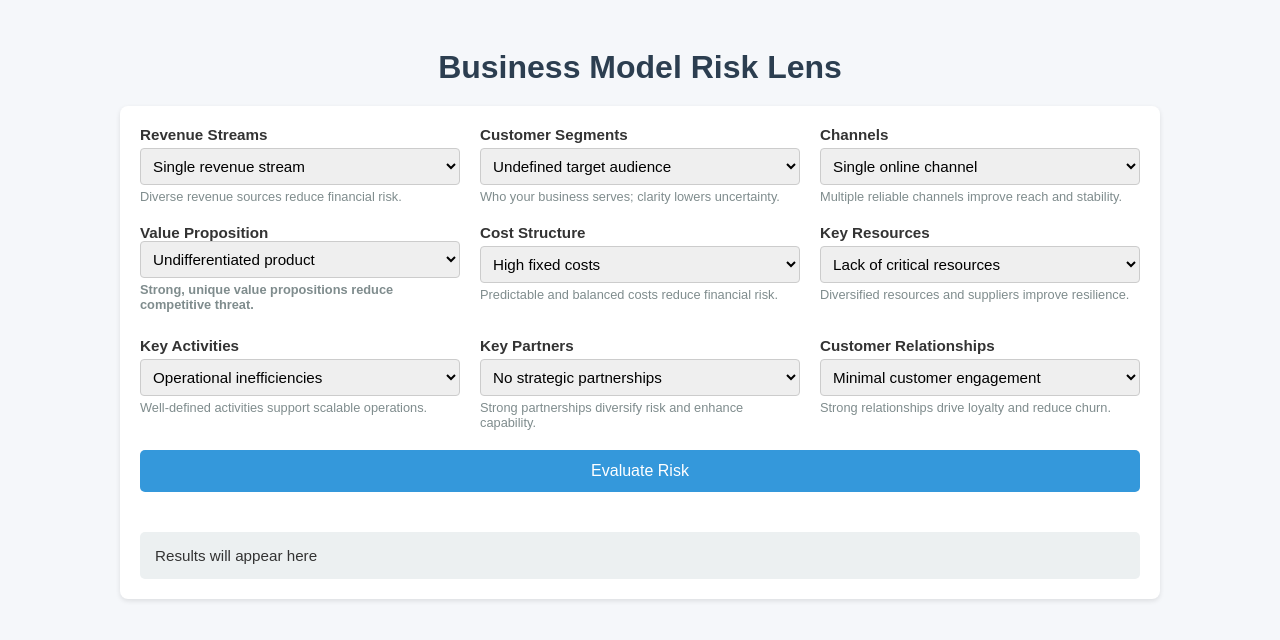
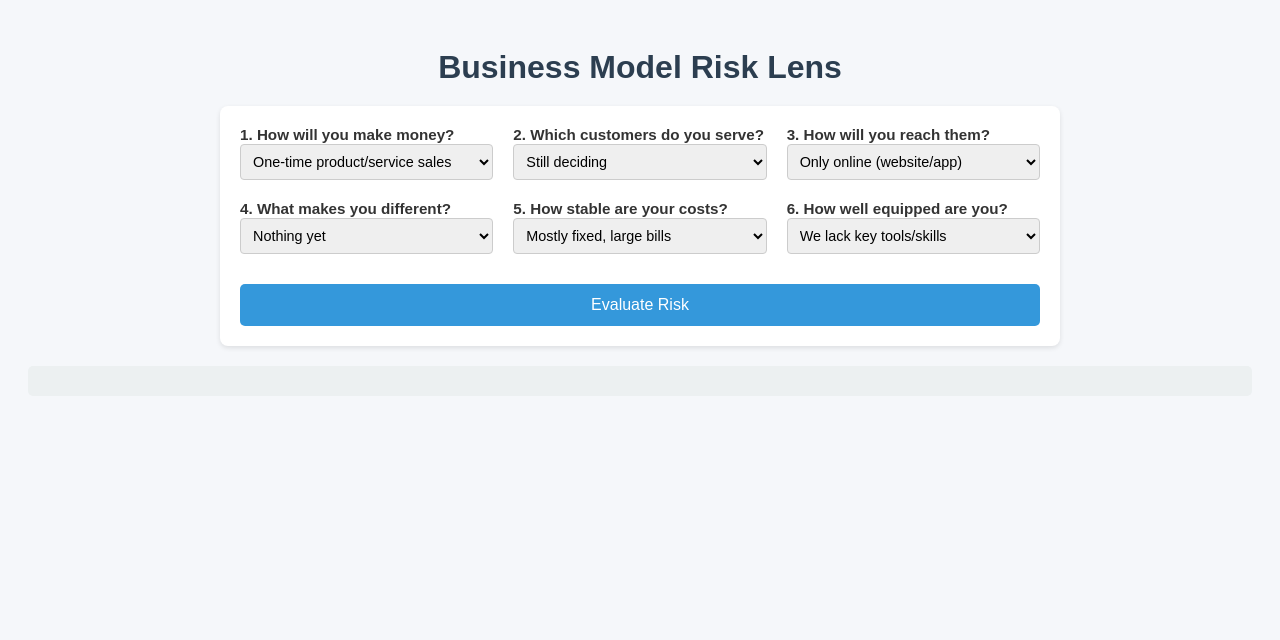
Before and after one commit to x22506026/BMRL-Risk-Assessment-Engine, a Flask app: page / in a window 1280 px wide. Shown: the top 640 px of the page. Run offline with Flask 3, Linux system fonts and the light colour scheme.

Commit message:
Remove rules.json and update .gitignore

```diff
--- a/app.py
+++ b/app.py
@@ -1,70 +1,62 @@
 from flask import Flask, request, jsonify, render_template
-import json
+import csv
 
-#start the flask app
 app = Flask(__name__)
 
-#load rules from JSON when the app starts
-with open('rules.json', encoding='utf-8') as f:
-    RULES = json.load(f)
+# Load rules from CSV at startup
+RULES = []
+with open('rules.csv', newline='', encoding='utf-8') as f:
+    reader = csv.DictReader(f)
+    for row in reader:
+        # Convert weight to int
+        row['weight'] = int(row['weight'])
+        RULES.append(row)
 
-#evaluate a single section of the BMC against all rules
-def evaluate_section(input_text):
-    score = 0
-    recs = []
+def evaluate_section(section, input_text):
+    """
+    Look up the exact row in RULES matching section + option.
+    Returns (weight_0_to_5, [recommendation]).
+    """
     for r in RULES:
-        if eval(r['condition'], {}, {'input_text': input_text}):
-            score += r['weight']
-            recs.append(r['recommendation'])
-    #normalize to 0–10, round to .5 steps, force minimum of 1 and max of 10
-    max_score = len(RULES) * max(r['weight'] for r in RULES)
-    normalized = round(((score / max_score) * 10) * 2) / 2
-    normalized = max(1, min(normalized, 10))
+        if r['section'] == section and r['option'] == input_text:
+            return min(r['weight'], 5), [r['recommendation']]
+    # If no rule found, return zero risk
+    return 0, []
 
-    #assign risk category based on the score
-    if normalized < 3.5:
-        risk_level = "Low Risk"
-    elif 3.5 <= normalized < 7:
-        risk_level = "Medium Risk"
-    else:
-        risk_level = "High Risk"
-
-    return normalized, risk_level, recs
-
-#route for the homepage, shows input form
-@app.route('/', methods=['GET'])
+@app.route('/')
 def home():
     return render_template('index.html')
 
-#route to handle evaluation requests
 @app.route('/evaluate', methods=['POST'])
 def evaluate():
     data = request.get_json()
-    result = {'scores': {}, 'risk_levels': {}, 'recommendations': {}, 'total_risk': 0, 'overall_level': ""}
-    total = 0
+    total_raw = 0
+    section_recs = {}
 
-    for section, text in data.items():
-        sc, level, recs = evaluate_section(text)
-        result['scores'][section] = sc
-        result['risk_levels'][section] = level
-        result['recommendations'][section] = recs
-        total += sc
+    # Sum weights from CSV for each answer
+    for section, answer in data.items():
+        w, recs = evaluate_section(section, answer)
+        total_raw += w
+        section_recs[section] = recs
 
-    avg_score = round(total / len(data), 1)
-    avg_score = max(1, min(avg_score, 10))  #keep in 1–10 range
+    # Average out of 5, rounded to whole
+    avg = round(total_raw / len(data))
+    avg = max(1, min(5, avg))
 
-    if avg_score < 3.5:
-        overall_level = "Overall: Low Risk – your business model looks healthy."
-    elif 3.5 <= avg_score < 7:
-        overall_level = "Overall: Medium Risk – some areas may need attention."
-    else:
-        overall_level = "Overall: High Risk – significant risks detected."
+    # Map to label
+    labels = {
+        1: "No/Very Low Risk",
+        2: "Low Risk",
+        3: "Moderate Risk",
+        4: "Risky",
+        5: "High Risk"
+    }
 
-    result['total_risk'] = avg_score
-    result['overall_level'] = overall_level
+    return jsonify({
+        "score": avg,
+        "label": labels[avg],
+        "recommendations": section_recs
+    })
 
-    return jsonify(result)
-
-#start the flask development server
 if __name__ == '__main__':
     app.run(debug=True)
--- a/templates/index.html
+++ b/templates/index.html
@@ -4,69 +4,36 @@
   <meta charset="UTF-8">
   <title>Business Model Risk Lens</title>
   <style>
-    /* Base styles */
-    body {
-      font-family: Arial, sans-serif;
-      background-color: #f5f7fa;
-      padding: 20px;
-      color: #333;
+    body { font-family: Arial, sans-serif; background: #f5f7fa; padding: 20px; color: #333; }
+    h1 { text-align: center; color: #2c3e50; margin-bottom: 20px; }
+    form {
+      max-width: 800px; margin: 0 auto; display: grid;
+      grid-template-columns: repeat(auto-fit, minmax(250px, 1fr));
+      gap: 20px; background: #fff; padding: 20px;
+      border-radius: 8px; box-shadow: 0 2px 5px rgba(0,0,0,0.1);
     }
-    h1 {
-      text-align: center;
-      color: #2c3e50;
-      margin-bottom: 20px;
+    label { font-weight: bold; margin-bottom: 5px; font-size: 0.95rem; }
+    select {
+      width: 100%; padding: 8px; border-radius: 4px;
+      border: 1px solid #ccc; font-size: 0.9rem;
     }
-    form {
-      max-width: 1000px;
-      margin: 0 auto;
-      display: grid;
-      grid-template-columns: repeat(auto-fit, minmax(300px, 1fr));
-      gap: 20px;
-      background: #fff;
-      padding: 20px;
-      border-radius: 8px;
-      box-shadow: 0 2px 5px rgba(0,0,0,0.1);
+    .hint { font-size: 0.8rem; color: #7f8c8d; margin-top: 4px; }
+    button {
+      grid-column: 1 / -1; padding: 12px; background: #3498db;
+      color: #fff; border: none; border-radius: 5px;
+      cursor: pointer; font-size: 1rem; margin-top: 10px;
     }
-    label {
-      display: block;
-      font-weight: bold;
-      margin-bottom: 5px;
-      font-size: 0.95rem;
+    button:hover { background: #2980b9; }
+    #output { grid-column: 1 / -1; background: #ecf0f1;
+      padding: 15px; border-radius: 5px; margin-top: 20px;
     }
-    select {
-      width: 100%;
-      padding: 8px;
-      border-radius: 4px;
-      border: 1px solid #ccc;
-      font-size: 0.95rem;
+    .rec-card {
+      background: #fff; border-left: 4px solid #3498db;
+      padding: 10px; margin: 10px 0; border-radius: 4px;
+      box-shadow: 0 1px 3px rgba(0,0,0,0.1);
     }
-    .hint {
-      font-size: 0.8rem;
-      color: #7f8c8d;
-      margin-top: 4px;
-    }
-    button {
-      grid-column: 1 / -1;
-      padding: 12px;
-      background-color: #3498db;
-      color: #fff;
-      border: none;
-      border-radius: 5px;
-      cursor: pointer;
-      font-size: 1rem;
-    }
-    button:hover {
-      background-color: #2980b9;
-    }
-    #output {
-      grid-column: 1 / -1;
-      background-color: #ecf0f1;
-      padding: 15px;
-      border-radius: 5px;
-      white-space: pre-wrap;
-      font-size: 0.95rem;
-      margin-top: 20px;
-    }
+    .rec-card h4 { margin: 0 0 5px; font-size: 1rem; color: #2c3e50; }
+    .rec-card p { margin: 0; font-size: 0.9rem; color: #444; }
   </style>
 </head>
 <body>
@@ -74,148 +41,105 @@
   <h1>Business Model Risk Lens</h1>
 
   <form id="bmcForm">
-    <!-- 1. Revenue Streams -->
+
+    <!-- 1 -->
     <div>
-      <label for="Revenue Streams">Revenue Streams</label>
-      <select name="Revenue Streams" id="Revenue Streams">
-        <option>Single revenue stream</option>
-        <option>Advertising only</option>
-        <option>Subscription model</option>
-        <option>Freemium with upsell</option>
-        <option>Multiple diversified streams</option>
+      <label for="Revenue Model">1. How will you make money?</label>
+      <select name="Revenue Model" id="Revenue Model">
+        <option>One‑time product/service sales</option>
+        <option>Recurring subscriptions</option>
+        <option>Free basic + paid upgrades</option>
+        <option>Advertising revenue</option>
+        <option>Combination of methods</option>
       </select>
-      <div class="hint">Diverse revenue sources reduce financial risk.</div>
     </div>
 
-    <!-- 2. Customer Segments -->
+    <!-- 2 -->
     <div>
-      <label for="Customer Segments">Customer Segments</label>
-      <select name="Customer Segments" id="Customer Segments">
-        <option>Undefined target audience</option>
-        <option>Broad mass market</option>
-        <option>Single niche segment</option>
-        <option>Well-researched audience</option>
-        <option>Multiple validated segments</option>
+      <label for="Customer Focus">2. Which customers do you serve?</label>
+      <select name="Customer Focus" id="Customer Focus">
+        <option>Still deciding</option>
+        <option>All consumers</option>
+        <option>Specific niche group</option>
+        <option>Large companies</option>
+        <option>Multiple distinct groups</option>
       </select>
-      <div class="hint">Who your business serves; clarity lowers uncertainty.</div>
     </div>
 
-    <!-- 3. Channels -->
+    <!-- 3 -->
     <div>
-      <label for="Channels">Channels</label>
-      <select name="Channels" id="Channels">
-        <option>Single online channel</option>
-        <option>Physical retail only</option>
-        <option>Mix of online and offline</option>
-        <option>Partner-driven distribution</option>
-        <option>Omnichannel strategy</option>
+      <label for="Delivery Channel">3. How will you reach them?</label>
+      <select name="Delivery Channel" id="Delivery Channel">
+        <option>Only online (website/app)</option>
+        <option>Only in‑person (store/office)</option>
+        <option>Both online & in‑person</option>
+        <option>Through partners/resellers</option>
+        <option>Across every channel</option>
       </select>
-      <div class="hint">Multiple reliable channels improve reach and stability.</div>
     </div>
 
-    <!-- 4. Value Proposition -->
+    <!-- 4 -->
     <div>
-      <label for="Value Proposition">Value Proposition</n   label>
+      <label for="Value Proposition">4. What makes you different?</label>
       <select name="Value Proposition" id="Value Proposition">
-        <option>Undifferentiated product</option>
-        <option>Low-cost advantage only</option>
-        <option>Unique and defensible offering</option>
-        <option>Innovation-driven</option>
-        <option>Sustainability-focused</option>
+        <option>Nothing yet</option>
+        <option>Lowest price</option>
+        <option>Highest quality</option>
+        <option>Unique features</option>
+        <option>Eco‑friendly focus</option>
       </select>
-      <div class="hint">Strong, unique value propositions reduce competitive threat.</div>
     </div>
 
-    <!-- 5. Cost Structure -->
+    <!-- 5 -->
     <div>
-      <label for="Cost Structure">Cost Structure</label>
+      <label for="Cost Structure">5. How stable are your costs?</label>
       <select name="Cost Structure" id="Cost Structure">
-        <option>High fixed costs</option>
-        <option>High variable costs</option>
-        <option>Balanced cost structure</option>
-        <option>Low operational costs</option>
-        <option>Unstable or unpredictable costs</option>
+        <option>Mostly fixed, large bills</option>
+        <option>Mostly variable, per‑use</option>
+        <option>Balanced mix of both</option>
+        <option>Very low ongoing costs</option>
+        <option>Costs vary unpredictably</option>
       </select>
-      <div class="hint">Predictable and balanced costs reduce financial risk.</div>
     </div>
 
-    <!-- 6. Key Resources -->
+    <!-- 6 -->
     <div>
-      <label for="Key Resources">Key Resources</label>
+      <label for="Key Resources">6. How well equipped are you?</label>
       <select name="Key Resources" id="Key Resources">
-        <option>Lack of critical resources</option>
-        <option>Reliance on single supplier</option>
-        <option>Strong internal resources</option>
-        <option>Access to external partnerships</option>
-        <option>Fully optimized resource network</option>
+        <option>We lack key tools/skills</option>
+        <option>Depend on one partner/supplier</option>
+        <option>Have enough in‑house resources</option>
+        <option>Work with outside experts</option>
+        <option>Fully resourced & optimized</option>
       </select>
-      <div class="hint">Diversified resources and suppliers improve resilience.</div>
     </div>
 
-    <!-- 7. Key Activities -->
-    <div>
-      <label for="Key Activities">Key Activities</label>
-      <select name="Key Activities" id="Key Activities">
-        <option>Operational inefficiencies</option>
-        <option>Lack of key activities</option>
-        <option>Efficient, well-defined activities</option>
-        <option>R&D heavy focus</option>
-        <option>Balanced activity mix</option>
-      </select>
-      <div class="hint">Well-defined activities support scalable operations.</div>
-    </div>
+    <button type="submit">Evaluate Risk</button>
+  </form>
 
-    <!-- 8. Key Partners -->
-    <div>
-      <label for="Key Partners">Key Partners</label>
-      <select name="Key Partners" id="Key Partners">
-        <option>No strategic partnerships</option>
-        <option>Dependent on few partners</option>
-        <option>Diverse partner network</option>
-        <option>Joint ventures and alliances</option>
-        <option>Strong long-term alliances</option>
-      </select>
-      <div class="hint">Strong partnerships diversify risk and enhance capability.</div>
-    </div>
-
-    <!-- 9. Customer Relationships -->
-    <div>
-      <label for="Customer Relationships">Customer Relationships</label>
-      <select name="Customer Relationships" id="Customer Relationships">
-        <option>Minimal customer engagement</option>
-        <option>Automated or self-service only</option>
-        <option>Dedicated account management</option>
-        <option>Community-driven engagement</option>
-        <option>Multi-tiered support system</option>
-      </select>
-      <div class="hint">Strong relationships drive loyalty and reduce churn.</div>
-    </div>
-
-    <!-- Submit button -->
-    <button type="submit">Evaluate Risk</button>
-
-    <!-- Output area -->
-    <div id="output">Results will appear here</div>
-  </form>
+  <div id="output"></div>
 
   <script>
     document.getElementById('bmcForm').onsubmit = async e => {
       e.preventDefault();
-      const form = new FormData(e.target);
-      const data = Object.fromEntries(form.entries());
+      const data = Object.fromEntries(new FormData(e.target).entries());
       const res = await fetch('/evaluate', {
         method: 'POST',
-        headers: { 'Content-Type': 'application/json' },
+        headers: {'Content-Type':'application/json'},
         body: JSON.stringify(data)
       });
       const json = await res.json();
-      let outputText = `Total Risk: ${json.total_risk}/10 - ${json.overall_level}\n\nDetails:\n`;
-      for (const [section, score] of Object.entries(json.scores)) {
-        outputText += `${section}: ${score}/10 - ${json.risk_levels[section]}\n`;
-      }
-      outputText += `\nRecommendations:\n` + Object.values(json.recommendations).flat().map(r => `• ${r}`).join('\n');
-      document.getElementById('output').textContent = outputText;
+
+      let html = `<h2>Your risk score: ${json.score}/5 — ${json.label}</h2>`;
+      html += `<h3>Recommendations:</h3>`;
+      Object.entries(json.recommendations).forEach(([sec, recs]) => {
+        recs.forEach(r => {
+          html += `<div class="rec-card"><h4>${sec}</h4><p>${r}</p></div>`;
+        });
+      });
+      document.getElementById('output').innerHTML = html;
     };
   </script>
+
 </body>
 </html>
```
Also changed, not shown: rules.csv (added, +36 -0 lines), rules.json (deleted, +0 -55 lines).
